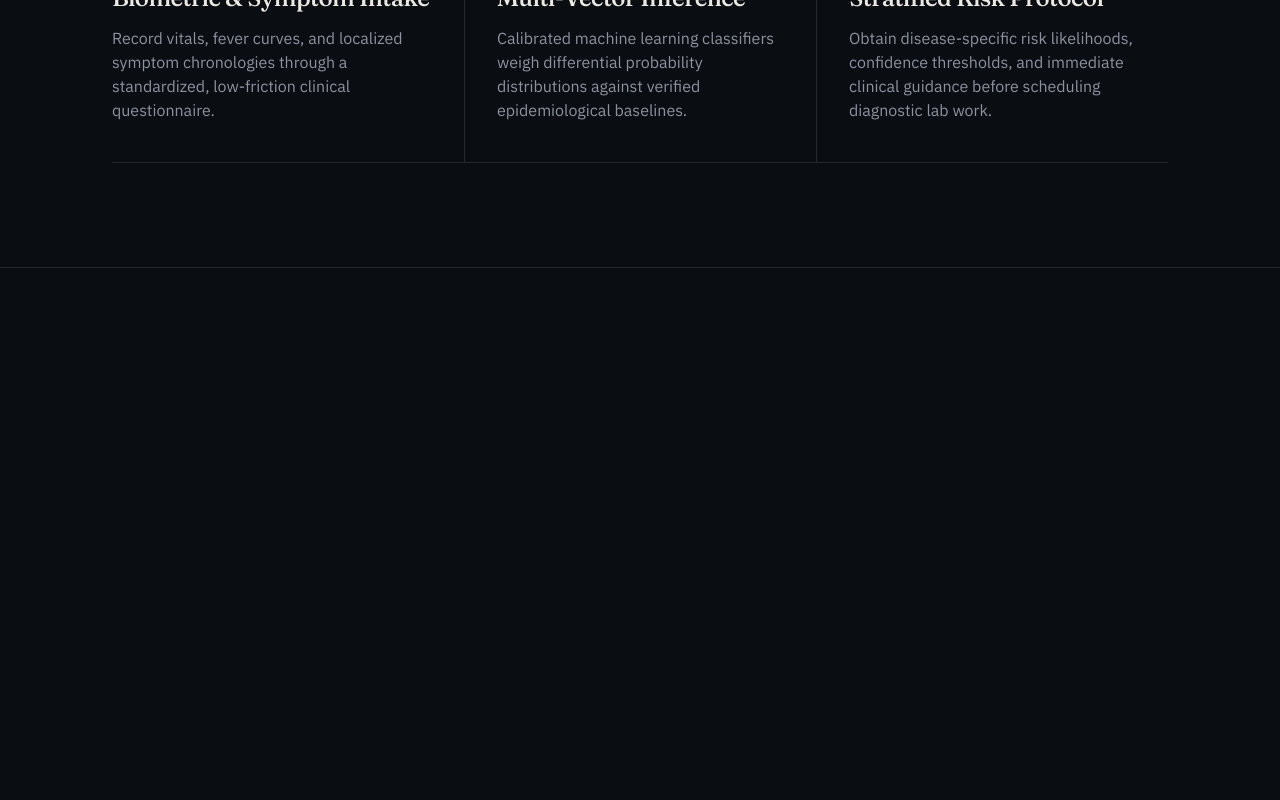
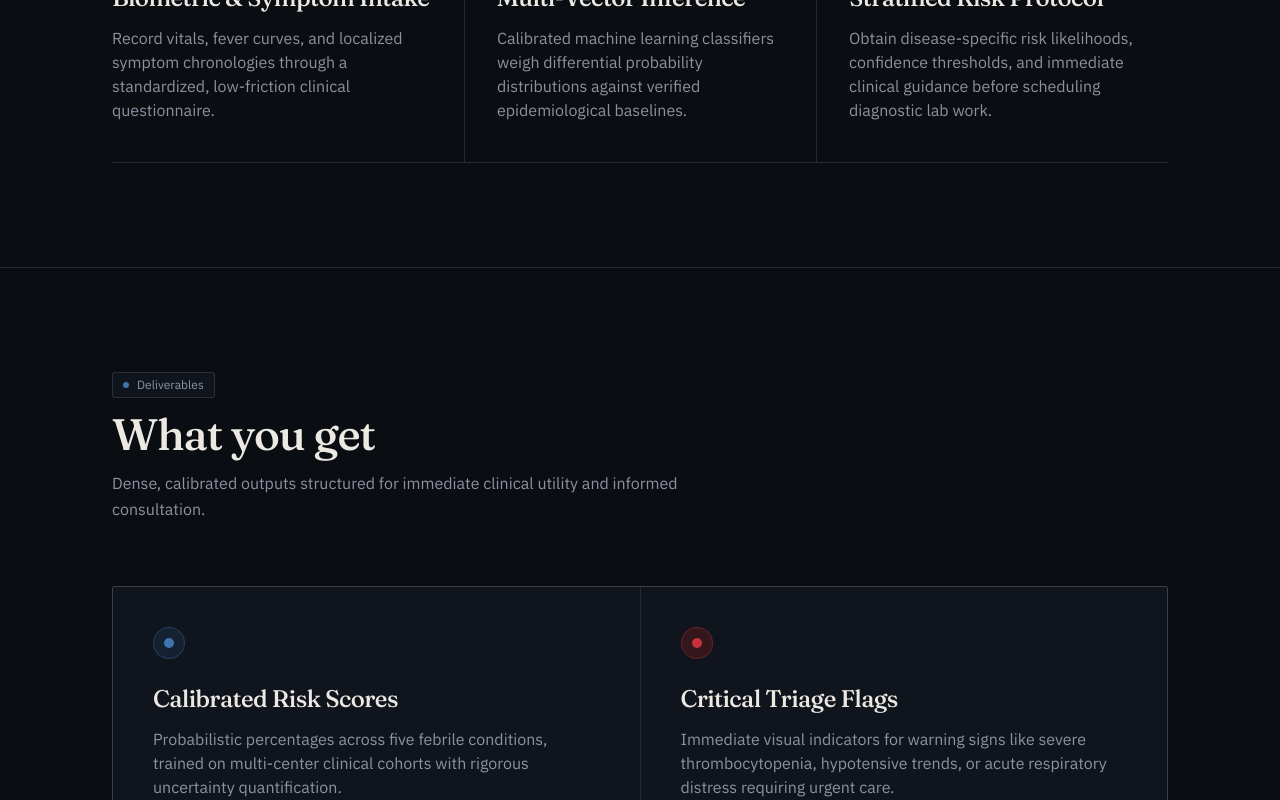
Before and after one commit to SameerAhmadKhan01/PathoPredict, a React (Vite) app in the folder frontend/: page / in a window 1280 px wide. Shown: the part 2000-2800 px from the top of the page. Before the commit the page ends 2268 px from the top, so only its background shows below. Built offline with nearby package versions, Linux system fonts and the light colour scheme.

Commit message:
feat(frontend): create WhatYouGet landing component and panels data

```diff
--- a/frontend/src/App.tsx
+++ b/frontend/src/App.tsx
@@ -3,6 +3,7 @@ import { Hero } from './components/landing/Hero';
 import { DisclaimerStrip } from './components/landing/DisclaimerStrip';
 import { WhySection } from './components/landing/WhySection';
 import { HowItWorks } from './components/landing/HowItWorks';
+import { WhatYouGet } from './components/landing/WhatYouGet';
 
 export default function App() {
   return (
@@ -13,6 +14,7 @@ export default function App() {
         <DisclaimerStrip />
         <WhySection />
         <HowItWorks />
+        <WhatYouGet />
       </main>
     </div>
   );
--- /dev/null
+++ b/frontend/src/components/landing/WhatYouGet.tsx
@@ -0,0 +1,76 @@
+import { panels as defaultPanels, type Panel } from '../../data/landingContent';
+
+interface WhatYouGetProps {
+  panels?: Panel[];
+}
+
+export function WhatYouGet({ panels = defaultPanels }: WhatYouGetProps) {
+  return (
+    <section
+      id="what-you-get"
+      className="relative w-full py-[72px] min-[861px]:py-[104px] border-b border-hairline"
+    >
+      <div className="max-w-[1120px] mx-auto px-[22px] min-[861px]:px-[32px]">
+        {/* Section Header */}
+        <div className="flex flex-col items-start text-left mb-12 min-[861px]:mb-16">
+          <div className="inline-flex items-center gap-2 px-2.5 py-1 mb-4 rounded-[3px] border border-hairline bg-panel text-xs text-text-muted font-sans">
+            <span className="w-1.5 h-1.5 rounded-full bg-blue" />
+            <span>Deliverables</span>
+          </div>
+
+          <h2 className="font-serif text-3xl sm:text-4xl min-[861px]:text-[44px] leading-[1.12] font-medium tracking-tight text-text mb-4">
+            What you get
+          </h2>
+
+          <p className="font-sans text-base text-text-muted leading-relaxed max-w-xl">
+            Dense, calibrated outputs structured for immediate clinical utility and informed
+            consultation.
+          </p>
+        </div>
+
+        {/* 2x2 Grid of Bordered Panels with Hairline Dividers */}
+        <div className="grid grid-cols-1 min-[861px]:grid-cols-2 gap-px bg-hairline border border-hairline rounded-[3px] overflow-hidden">
+          {panels.map((panel, index) => {
+            const isBlue = (panel.accent ?? (index % 2 === 0 ? 'blue' : 'red')) === 'blue';
+
+            return (
+              <div
+                key={panel.title}
+                className="bg-panel p-7 sm:p-10 flex flex-col justify-between text-left transition-colors duration-150 hover:bg-panel-raised"
+              >
+                <div>
+                  {/* Alternating Blue/Red Circular Mark */}
+                  <div
+                    className={`w-8 h-8 rounded-full flex items-center justify-center border mb-6 ${
+                      isBlue
+                        ? 'border-blue/35 bg-blue-deep/35'
+                        : 'border-red/35 bg-red-deep/35'
+                    }`}
+                  >
+                    <span
+                      className={`w-2.5 h-2.5 rounded-full ${
+                        isBlue ? 'bg-blue' : 'bg-red'
+                      }`}
+                    />
+                  </div>
+
+                  {/* Heading in Fraunces */}
+                  <h3 className="font-serif text-xl sm:text-2xl font-medium tracking-tight text-text mb-3">
+                    {panel.title}
+                  </h3>
+
+                  {/* Description in IBM Plex Sans */}
+                  <p className="font-sans text-sm sm:text-base text-text-muted leading-relaxed">
+                    {panel.description}
+                  </p>
+                </div>
+              </div>
+            );
+          })}
+        </div>
+      </div>
+    </section>
+  );
+}
+
+export default WhatYouGet;
--- a/frontend/src/data/landingContent.ts
+++ b/frontend/src/data/landingContent.ts
@@ -24,3 +24,36 @@ export const steps: Step[] = [
       'Obtain disease-specific risk likelihoods, confidence thresholds, and immediate clinical guidance before scheduling diagnostic lab work.',
   },
 ];
+
+export interface Panel {
+  title: string;
+  description: string;
+  accent?: 'blue' | 'red';
+}
+
+export const panels: Panel[] = [
+  {
+    title: 'Calibrated Risk Scores',
+    description:
+      'Probabilistic percentages across five febrile conditions, trained on multi-center clinical cohorts with rigorous uncertainty quantification.',
+    accent: 'blue',
+  },
+  {
+    title: 'Critical Triage Flags',
+    description:
+      'Immediate visual indicators for warning signs like severe thrombocytopenia, hypotensive trends, or acute respiratory distress requiring urgent care.',
+    accent: 'red',
+  },
+  {
+    title: 'Biomarker Contribution Map',
+    description:
+      'Transparent feature attributions indicating which patient-reported symptoms and vital signs most significantly drove model inferences.',
+    accent: 'blue',
+  },
+  {
+    title: 'Physician Handoff Brief',
+    description:
+      'A dense, structured clinical report ready to export or show directly to an attending physician to expedite diagnostic laboratory testing.',
+    accent: 'red',
+  },
+];
```
